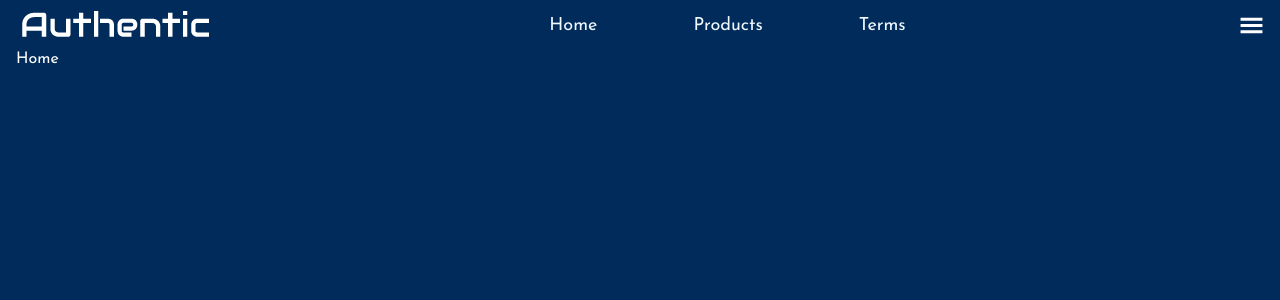
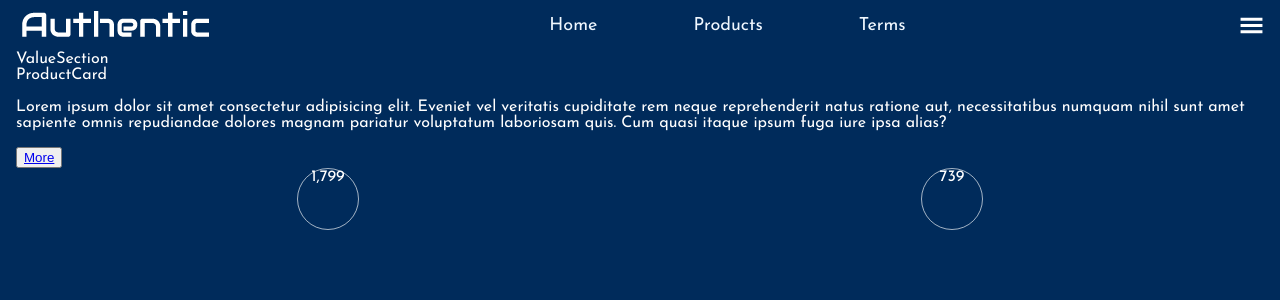
Before and after one commit to TamerJr/AuthenticCompany, a React (Vite) app: page / in a window 1280 px wide. Shown: the top 300 px of the page. Built offline with nearby package versions, Linux system fonts and the light colour scheme; no server answers.

Commit message:
HomePage Components

```diff
--- a/src/Components/Navbar/Navbar.css
+++ b/src/Components/Navbar/Navbar.css
@@ -6,6 +6,7 @@ nav {
   width: 100%;
   position: relative;
   z-index: 10;
+  transform: 400ms;
 }
 .navigationList {
   list-style: none;
@@ -19,6 +20,9 @@ nav {
 
     text-decoration: none;
     color: aliceblue;
+}
+.navigationList *:hover{
+  color: var(--hovered-text-Color);
 }
 .navigationList li {
   margin: 0 3rem;
--- a/src/Pages/Home/Home.jsx
+++ b/src/Pages/Home/Home.jsx
@@ -1,12 +1,33 @@
-import React, { useContext } from 'react'
-import userContext from '../../Contexts/AuthContext'
+import React, { useContext } from "react";
+import { Link } from "react-router-dom";
+import userContext from "../../Contexts/AuthContext";
+import {
+  ClientCounter,
+  ProductCard,
+  ValueSection,
+} from "../../Utilities/Utilities";
+const Home = () => {
+  const { user } = useContext(userContext);
+  console.log(user);
+  return (
+    <div>
+      <ValueSection />
+      <ProductCard />
+      <section>
+        <p>
+          Lorem ipsum dolor sit amet consectetur adipisicing elit. Eveniet vel
+          veritatis cupiditate rem neque reprehenderit natus ratione aut,
+          necessitatibus numquam nihil sunt amet sapiente omnis repudiandae
+          dolores magnam pariatur voluptatum laboriosam quis. Cum quasi itaque
+          ipsum fuga iure ipsa alias?
+        </p>
+        <button>
+          <Link to="aboutus">More</Link>
+        </button>
+      </section>
+      <ClientCounter />
+    </div>
+  );
+};
 
-const Home = () => {
-  const {user}=useContext(userContext)
-  console.log(user)
-  return (
-    <div>Home</div>
-  )
-}
-
-export default Home
+export default Home;
```
